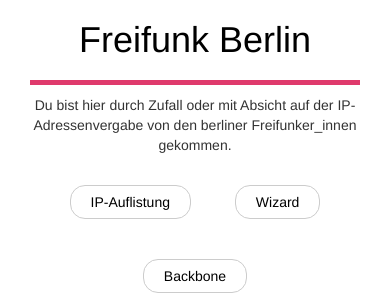
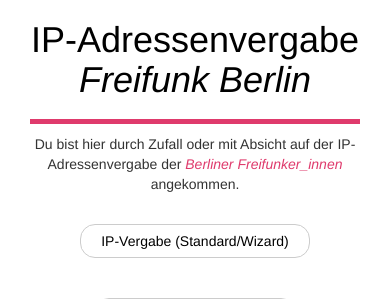
Before and after one commit to freifunk-berlin/config.berlin.freifunk.net, a Flask app: page / in a window 390 px wide; the page is wider, and only the part inside the window is pictured. Shown: the top 299 px of that part. Run offline with Flask 2, Linux system fonts and the light colour scheme; parts of the project's set-up code (start-up, migrations or seed data) failed here and were passed over; some libraries are stand-ins or nearby versions.

Commit message:
index page: better interlinking and wording
Interlink with berlin.freifunk.net.
Italic external links (as done on berlin.freifunk.net).
More descriptive title.

```diff
--- a/app/templates/_layout.html
+++ b/app/templates/_layout.html
@@ -1,7 +1,7 @@
 <!DOCTYPE html>
 <html>
   <head>
-    <title>Freifunk Berlin</title>
+    <title>IP-Adressenvergabe Freifunk Berlin</title>
     <meta http-equiv="Content-Type" content="text/html; charset=utf-8" />
     <meta name="viewport" content="width=device-width, initial-scale=1.0">
     <link href="{{ url_for('static', filename='lib/bootstrap/css/bootstrap.min.css')}}" rel="stylesheet" media="screen">
@@ -17,7 +17,7 @@
         <div class="row">
           <div class="col-md-12 text-center">
             <h1>
-              <a href="{{url_for('main.index')}}">Freifunk Berlin</a>
+              <a href="{{url_for('main.index')}}">IP-Adressenvergabe</a> <i><a href="http://berlin.freifunk.net/">Freifunk Berlin</a></i>
             </h1>
           </div>
         </div>
--- a/app/templates/index.html
+++ b/app/templates/index.html
@@ -3,21 +3,29 @@
       <div class="row">
         <p class="col-md-12 text-center">
           Du bist hier durch Zufall oder mit Absicht auf der IP-Adressenvergabe
-          von den berliner Freifunker_innen gekommen.
+          der <i><a href="http://berlin.freifunk.net/">Berliner Freifunker_innen</a></i> angekommen.
         </p>
 
         <p class="col-md-12 text-center">
-          <a class="button" href="{{url_for('summary.summary_index')}}">
-            IP-Auflistung
-          </a>
-
           <a class="button" href="{{url_for('wizard.wizard_select_router')}}">
-            Wizard
+            IP-Vergabe (Standard/Wizard)
           </a>
 
           <a class="button" href="{{url_for('expert.expert_form')}}">
-            Backbone
+            IP-Vergabe (f&uuml;r Experten)
           </a>
+
+          <br/>
+
+          <a class="button" href="{{url_for('summary.summary_index')}}">
+            Deine Freifunk-IP-Adressen
+          </a>
+        </p>
+
+        <p class="col-md-12 text-center">
+          Die genauen Schritte ins Berliner Freifunk-Netz werden im
+          <i><a href="http://berlin.freifunk.net/participate/howto/">HowTo</a></i>
+          erklärt.
         </p>
 
         <div class="col-md-12 text-center">
@@ -29,17 +37,17 @@
 
         <p class="col-md-12 text-center">
           Bei Bugs oder Anregungen erstelle bitte ein Issue auf
-          <a href="https://github.com/freifunk-berlin/nipap-wizard/issues">
+          <i><a href="https://github.com/freifunk-berlin/nipap-wizard/issues">
             github
-          </a> oder schreib eine
+          </a></i> oder schreib eine
           <a href="mailto:berlin@berlin.freifunk.net">Mail</a>.
-          Für Infos bezüglich dem Setup siehe
-          <a href="https://github.com/freifunk-berlin/nipap-wizard/blob/master/README.md">
+          Für Infos bezüglich des Setups siehe
+          <i><a href="https://github.com/freifunk-berlin/nipap-wizard/blob/master/README.md">
             README
-          </a> oder durchstöbere
-          <a href="https://wiki.freifunk.net/Berlin:Servers">
+          </a></i> oder durchstöbere
+          <i><a href="https://wiki.freifunk.net/Berlin:Servers">
             wiki.freifunk.net/Berlin:Servers
-          </a>.
+          </a></i>.
         </p>
       </div>
 {% endblock %}
```
